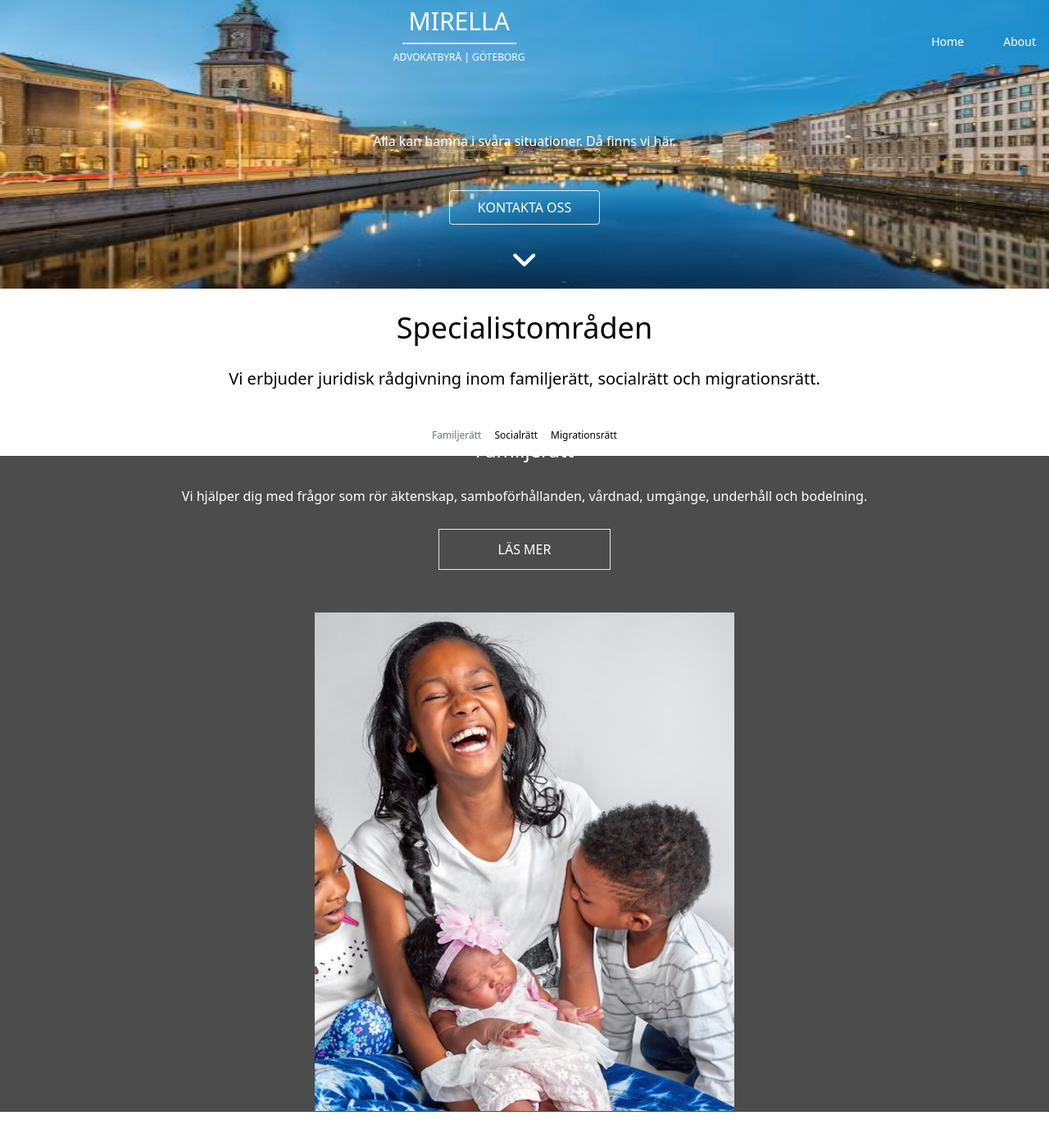
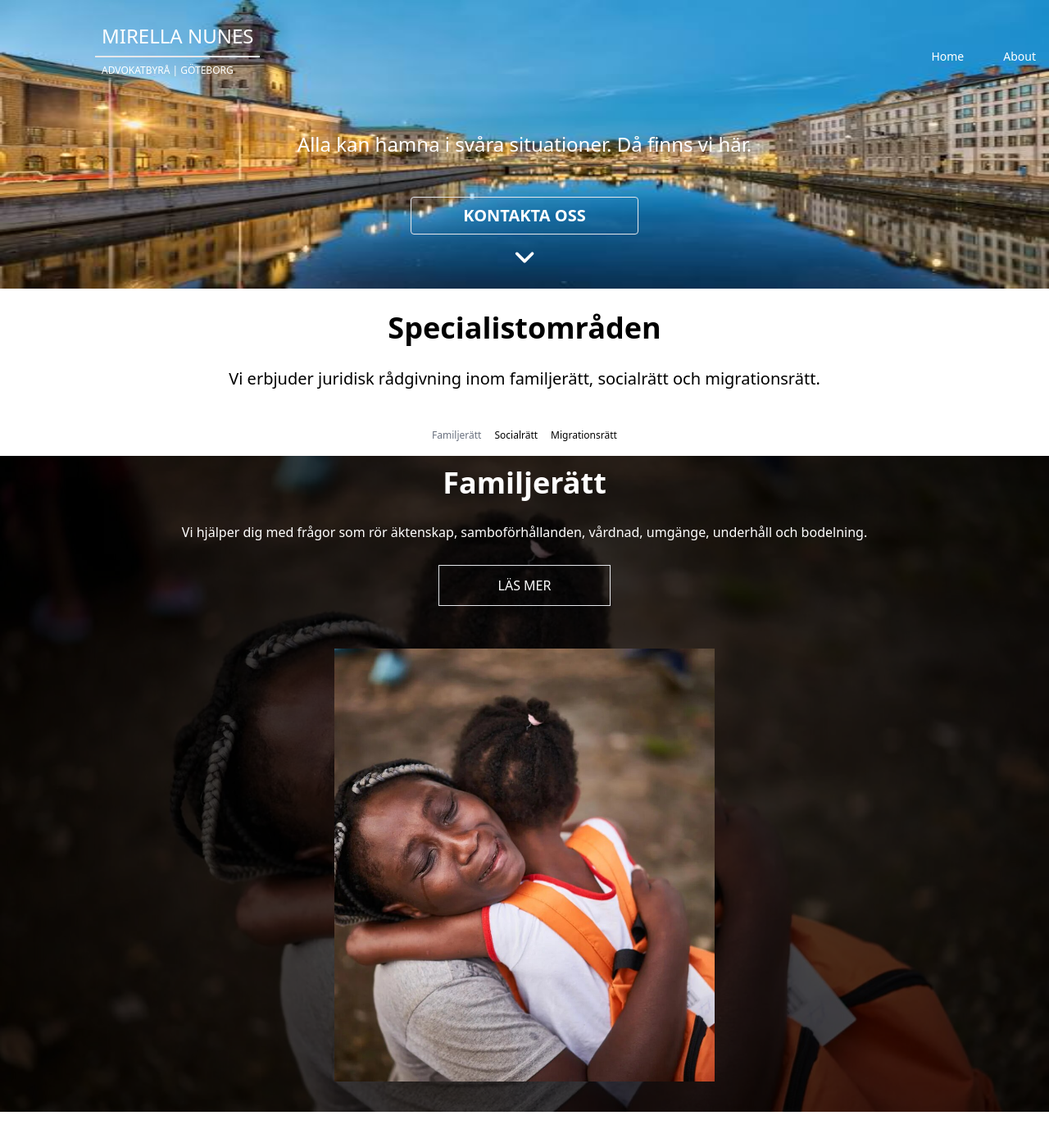
Before and after one commit to LucasEdwa/laywer-webpage, a React (Vite) app: page / in a window 1280 px wide. Shown: the top 1394 px of the page at 82% size. After the commit the page ends 1367 px from the top, so only its background shows below. Built offline with nearby package versions, Linux system fonts and the light colour scheme.

Commit message:
specialization update

```diff
--- a/src/components/Navigation.tsx
+++ b/src/components/Navigation.tsx
@@ -14,12 +14,12 @@ export default function Navigation() {
 
     return (
         <div className="flex justify-between w-full absolute">
-            <div className="w-full flex flex-col text-white items-center">
+            <div className="w-full flex flex-col text-white items-left ml-24 p-5">
                 <div className="border-b-2 w-fit   p-2">
-                    <h1 className="text-center text-3xl">MIRELLA</h1>
+                    <h1 className="text-2xl">MIRELLA NUNES</h1>
 
                 </div>
-                <div className="text-center p-2 text-xs">
+                <div className="p-2 text-xs">
                     ADVOKATBYRÅ | GÖTEBORG
                 </div>
             </div>
--- a/src/components/Specialization.tsx
+++ b/src/components/Specialization.tsx
@@ -1,7 +1,7 @@
-import { useState } from 'react';
-import familyIMG from '../images/family.avif';
-import socialIMG from '../images/family.avif'; // Add the correct image path
-import migrationIMG from '../images/family.avif'; // Add the correct image path
+import { useState, useEffect } from 'react';
+import familyIMG from '../images/family1.jpg';
+import socialIMG from '../images/family.avif';
+import migrationIMG from '../images/family.avif';
 
 type SectionKey = 'family' | 'social' | 'migration';
 
@@ -32,22 +32,41 @@ const sections: Record<SectionKey, Section> = {
 export default function Specialization() {
     const [selectedSection, setSelectedSection] = useState<SectionKey>('family');
 
+    useEffect(() => {
+        const handleHashChange = () => {
+            const hash = window.location.hash.replace('#', '') as SectionKey;
+            console.log('Hash changed:', hash); // Debugging log
+            if (sections[hash]) {
+                setSelectedSection(hash);
+            } else if (!hash) {
+                setSelectedSection('family'); // Default to 'family' if hash is empty
+            }
+        };
+
+        window.addEventListener('hashchange', handleHashChange);
+        handleHashChange(); // Call it initially to handle the initial hash
+
+        return () => {
+            window.removeEventListener('hashchange', handleHashChange);
+        };
+    }, []);
+
     return (
         <div>
             <article className="w-full">
                 <div className="text-center flex flex-col gap-7 p-7">
-                    <h1 className="text-4xl">Specialistområden</h1>
+                    <h1 className="text-4xl font-bold">Specialistområden</h1>
                     <p className="text-xl">Vi erbjuder juridisk rådgivning inom familjerätt, socialrätt och migrationsrätt.</p>
                 </div>
                 <ul className="flex gap-4 text-center justify-center p-4 text-sm">
                     {Object.keys(sections).map((key) => (
                         <li key={key}>
-                            <button
+                            <a
+                                href={`#${key}`}
                                 className={`text-black text-xs ${selectedSection === key ? 'text-gray-500' : ''}`}
-                                onClick={() => setSelectedSection(key as SectionKey)}
                             >
                                 {sections[key as SectionKey].title}
-                            </button>
+                            </a>
                         </li>
                     ))}
                 </ul>
@@ -55,16 +74,19 @@ export default function Specialization() {
                     {Object.keys(sections).map((key) => (
                         <section
                             key={key}
-                            className={`transition-opacity duration-500 ease-in-out ${selectedSection === key ? 'opacity-100' : 'opacity-0'} ${selectedSection === key ? 'block' : 'hidden'} h-screen bg-[url('${sections[key as SectionKey].image}')] bg-cover bg-center`}
+                            style={{
+                                backgroundImage: `url(${sections[key as SectionKey].image})`,
+                            }}
+                            className={`transition-opacity h-[58rem] duration-500 ease-in-out ${selectedSection === key ? 'opacity-100' : 'opacity-0'} ${selectedSection === key ? 'block' : 'hidden'} h-screen bg-cover bg-center`}
                         >
                             <div className="bg-black bg-opacity-70 h-full flex items-center justify-center">
                                 <div className="text-white text-center flex flex-col items-center gap-7 p-6">
-                                    <h2 className="text-2xl">{sections[key as SectionKey].title}</h2>
+                                    <h2 className="text-4xl font-semibold ">{sections[key as SectionKey].title}</h2>
                                     <p>{sections[key as SectionKey].description}</p>
-                                    <a className="px-8 py-3 border w-1/4">LÄS MER</a>
+                                    <a href={`#${key}`} className="px-8 py-3 border w-1/4">LÄS MER</a>
                                     {sections[key as SectionKey].image && (
                                         <div className="flex gap-4 justify-center p-6">
-                                            <img src={sections[key as SectionKey].image} alt="" className="w-[32rem] h-[38rem] object-cover" />
+                                            <img src={sections[key as SectionKey].image} alt="" className="w-[29rem] h-[33rem] object-cover" />
                                         </div>
                                     )}
                                 </div>
--- a/src/pages/Home.tsx
+++ b/src/pages/Home.tsx
@@ -9,11 +9,11 @@ export default function Home() {
         <div className='w-full '>
             <header className="flex items-center flex-col ">
                 <img src={Hero} className='h-[22rem] cover w-full ' alt="" />
-                <div className="text-center text-white absolute flex items-center flex-col gap-12 z-1 top-36 p-4">
+                <div className="text-center text-white text-2xl absolute flex items-center flex-col gap-12 z-1 top-36 p-4">
                     <p>Alla kan hamna i svåra situationer. Då finns vi här.</p>
-                    <div className="flex flex-col justify-between w-full items-center gap-6">
-                        <a href="#contact" className="border b-white w-1/2 text-white p-2 rounded">KONTAKTA OSS</a>
-                        <a href="#specialization" className=" text-4xl rounded flex justify-center ">
+                    <div className="flex flex-col justify-between w-full items-center gap-3">
+                        <a href="#contact" className="border b-white w-1/2 text-white py-2 px-1 font-semibold text-xl rounded">KONTAKTA OSS</a>
+                        <a href="#specialization" className=" text-3xl font-bold rounded flex justify-center ">
                             <FontAwesomeIcon icon="angle-down" />
                         </a>
                     </div>
```
Also changed, not shown: src/images/family1.jpg (added).
